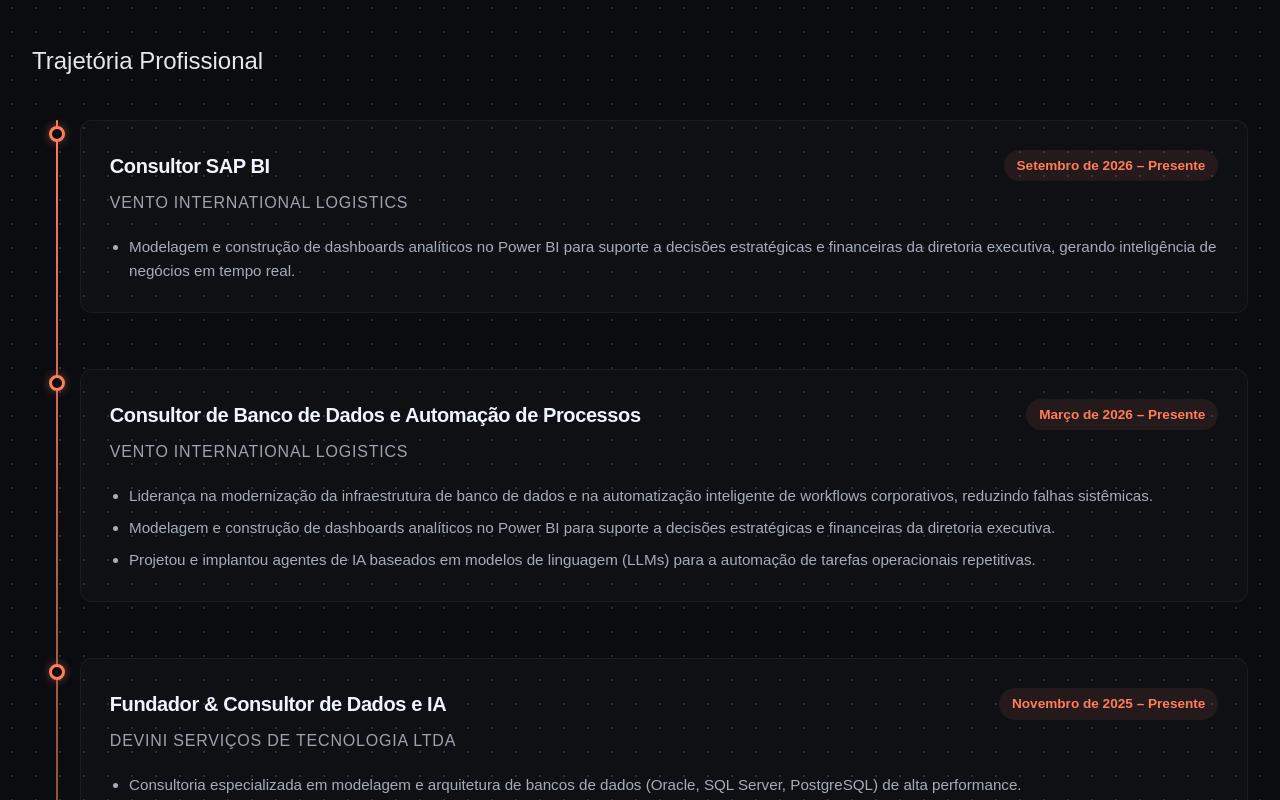
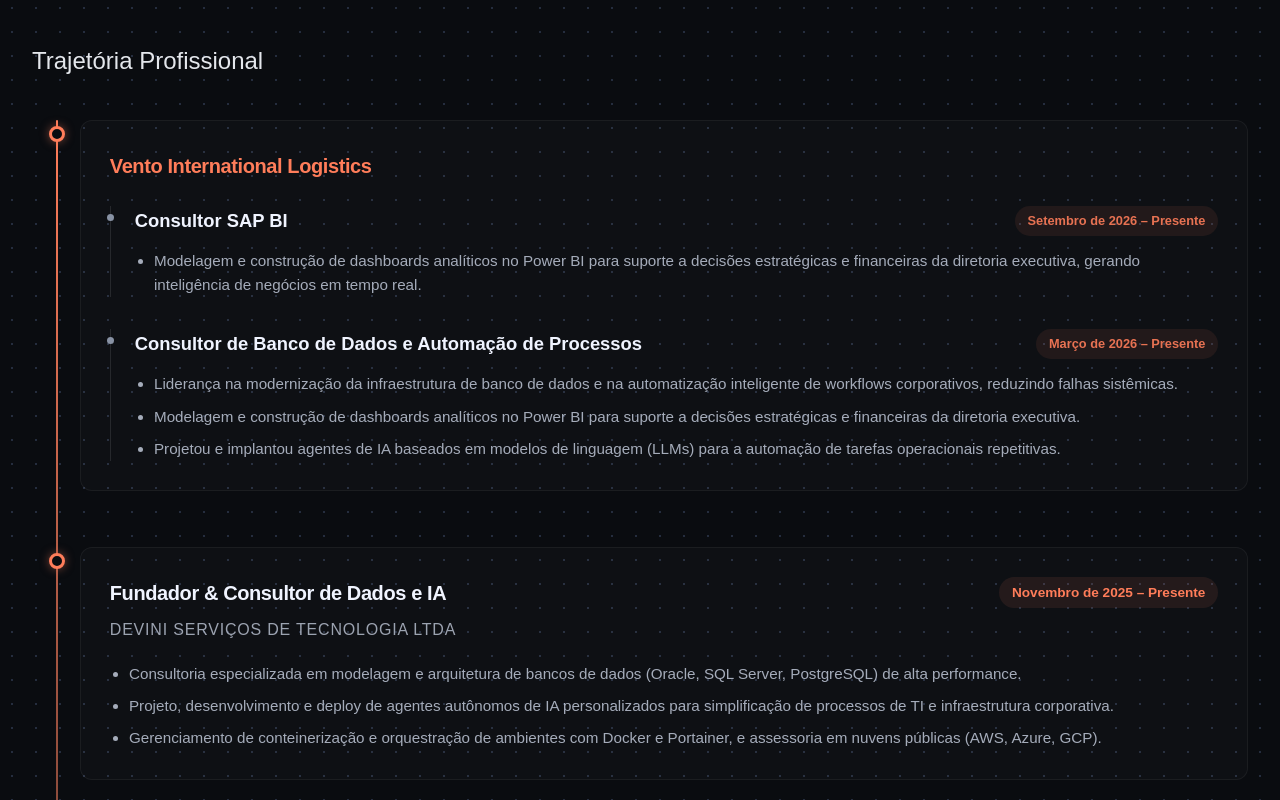
Before and after one commit to devini9/portfolio, a React (Vite) app: page / in a window 1280 px wide. Shown: the part 580-1380 px from the top of the page. Built offline with nearby package versions, Linux system fonts and the light colour scheme.

Commit message:
feat: group multiple roles under single company in timeline

```diff
--- a/src/components/ExperienceTimeline.tsx
+++ b/src/components/ExperienceTimeline.tsx
@@ -9,11 +9,18 @@
   description?: string;
 }
 
+interface RoleDetail {
+  title: string;
+  period: string;
+  description: string[];
+}
+
 interface FallbackExperience {
   company: string;
-  role: string;
-  period: string;
-  description: string[];
+  role?: string;
+  period?: string;
+  description?: string[];
+  roles?: RoleDetail[];
 }
 
 interface ExperienceTimelineProps {
@@ -23,20 +30,23 @@
 const FALLBACK_EXPERIENCES: FallbackExperience[] = [
   {
     company: "Vento International Logistics",
-    role: "Consultor SAP BI",
+    roles: [
+      {
+        title: "Consultor SAP BI",
         period: "Setembro de 2026 – Presente",
         description: [
           "Modelagem e construção de dashboards analíticos no Power BI para suporte a decisões estratégicas e financeiras da diretoria executiva, gerando inteligência de negócios em tempo real."
         ]
       },
       {
-    company: "Vento International Logistics",
-    role: "Consultor de Banco de Dados e Automação de Processos",
+        title: "Consultor de Banco de Dados e Automação de Processos",
         period: "Março de 2026 – Presente",
         description: [
           "Liderança na modernização da infraestrutura de banco de dados e na automatização inteligente de workflows corporativos, reduzindo falhas sistêmicas.",
           "Modelagem e construção de dashboards analíticos no Power BI para suporte a decisões estratégicas e financeiras da diretoria executiva.",
           "Projetou e implantou agentes de IA baseados em modelos de linguagem (LLMs) para a automação de tarefas operacionais repetitivas."
+        ]
+      }
     ]
   },
   {
@@ -108,21 +118,43 @@
       )}
 
       <div className="timeline-container">
-        {experiences.map((exp, index) => (
+        {experiences.map((exp: any, index) => (
           <div key={index} className="timeline-item">
             <div className="timeline-dot"></div>
             <div className="timeline-content">
+              {exp.roles ? (
+                <>
+                  <h3 className="timeline-role" style={{ marginBottom: '1.5rem', color: 'var(--brand-color)' }}>{exp.company}</h3>
+                  <div className="timeline-roles-container" style={{ display: 'flex', flexDirection: 'column', gap: '2rem' }}>
+                    {exp.roles.map((r: any, idx: number) => (
+                      <div key={idx} className="timeline-nested-role" style={{ position: 'relative', paddingLeft: '1.5rem', borderLeft: '1px solid rgba(255,255,255,0.1)' }}>
+                        <div style={{ position: 'absolute', left: '-4px', top: '8px', width: '7px', height: '7px', borderRadius: '50%', background: 'var(--text-muted)' }}></div>
+                        <div className="timeline-header" style={{ marginBottom: '0.8rem' }}>
+                          <h4 style={{ fontSize: '1.15rem', color: 'var(--text-bright)', margin: 0 }}>{r.title}</h4>
+                          <span className="timeline-period" style={{ fontSize: '0.8rem', opacity: 0.9 }}>{r.period}</span>
+                        </div>
+                        <ul className="timeline-description">
+                          {r.description.map((d: string, i: number) => <li key={i}>{d}</li>)}
+                        </ul>
+                      </div>
+                    ))}
+                  </div>
+                </>
+              ) : (
+                <>
                   <div className="timeline-header">
                     <h3 className="timeline-role">{exp.role}</h3>
                     <span className="timeline-period">{exp.period}</span>
                   </div>
                   <h4 className="timeline-company">{exp.company}</h4>
-              {exp.description.length > 0 && (
+                  {exp.description && exp.description.length > 0 && (
                     <ul className="timeline-description">
-                  {exp.description.map((desc, i) => (
+                      {exp.description.map((desc: string, i: number) => (
                         <li key={i}>{desc}</li>
                       ))}
                     </ul>
+                  )}
+                </>
               )}
             </div>
           </div>
```
Lines whose indentation alone changed are shown as unchanged.
